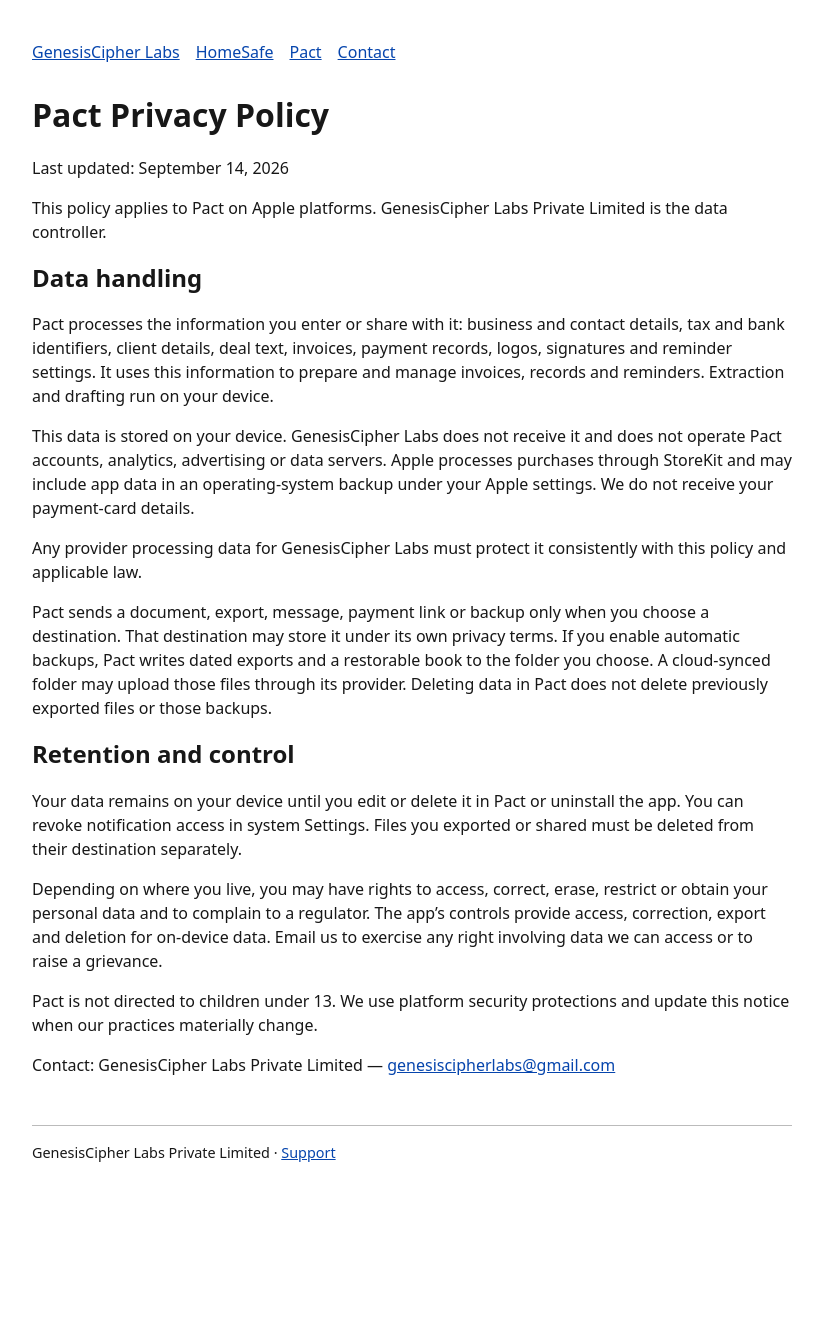
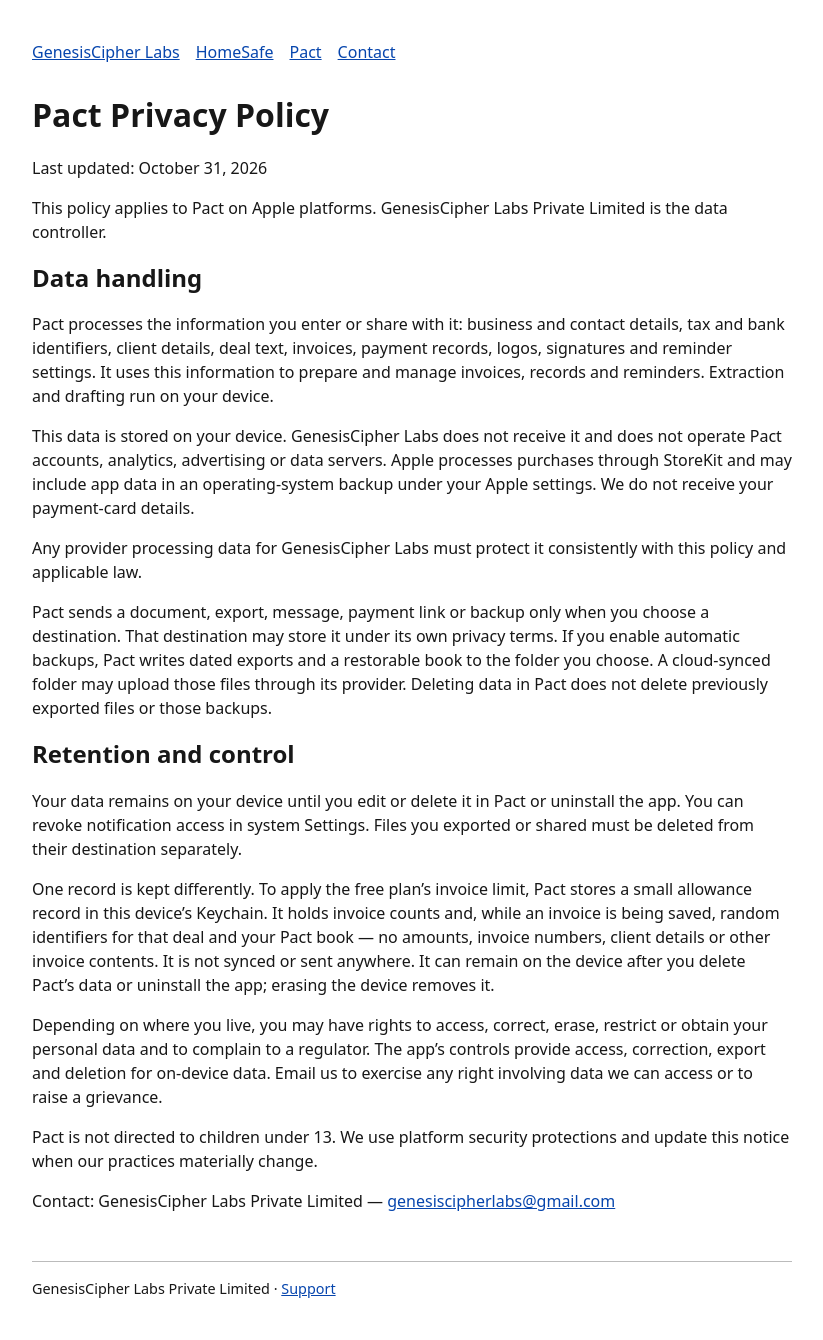
Before and after one commit to GenesisCipher-Labs/genesiscipher-labs.github.io, a Jekyll site: the page built from pact-privacy.md, in a window 1280 px wide. Shown: the whole page, without its empty margins (228-1051 px from the left). Built offline with Jekyll 4.4.1, drawn with Linux system fonts in a browser that asks for light colours; before the commit the page ends 1204 px from its top, so only the background shows below that.

Commit message:
Disclose Pact's device-only free-plan allowance record
Pact keeps the free plan's invoice count in a device-only, non-synchronizing
Keychain item that survives uninstall and in-app data deletion. It holds
counts and, while a save is in flight, random deal and book identifiers —
no amounts, numbers, client details or invoice contents. The policy said
data remained only until uninstall.

Co-Authored-By: Claude Opus 5.5 <noreply@anthropic.com>

```diff
--- a/pact-privacy.md
+++ b/pact-privacy.md
@@ -6,7 +6,7 @@ description: How Pact handles data on Apple platforms.
 
 # Pact Privacy Policy
 
-Last updated: September 14, 2026
+Last updated: October 31, 2026
 
 This policy applies to Pact on Apple platforms. GenesisCipher Labs Private Limited is the data controller.
 
@@ -24,6 +24,8 @@ Pact sends a document, export, message, payment link or backup only when you cho
 
 Your data remains on your device until you edit or delete it in Pact or uninstall the app. You can revoke notification access in system Settings. Files you exported or shared must be deleted from their destination separately.
 
+One record is kept differently. To apply the free plan's invoice limit, Pact stores a small allowance record in this device's Keychain. It holds invoice counts and, while an invoice is being saved, random identifiers for that deal and your Pact book — no amounts, invoice numbers, client details or other invoice contents. It is not synced or sent anywhere. It can remain on the device after you delete Pact's data or uninstall the app; erasing the device removes it.
+
 Depending on where you live, you may have rights to access, correct, erase, restrict or obtain your personal data and to complain to a regulator. The app's controls provide access, correction, export and deletion for on-device data. Email us to exercise any right involving data we can access or to raise a grievance.
 
 Pact is not directed to children under 13. We use platform security protections and update this notice when our practices materially change.
```
